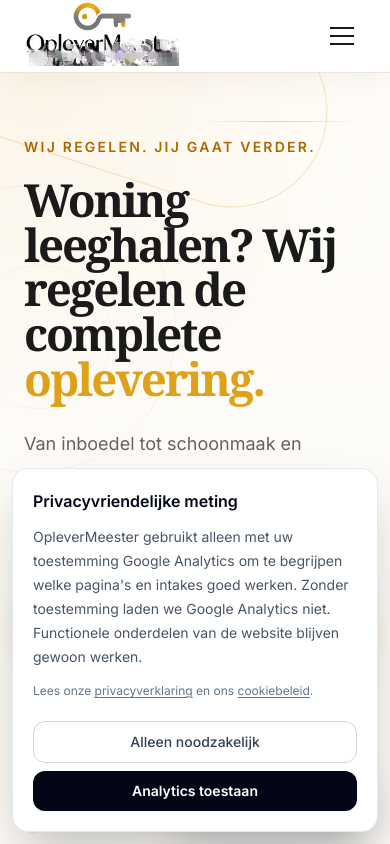
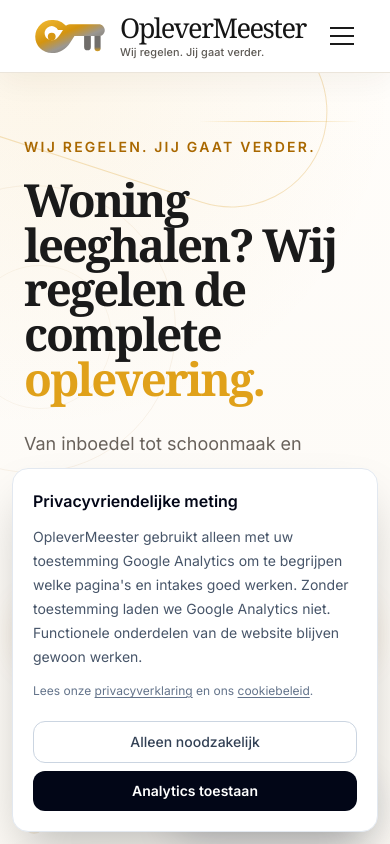
Before and after one commit to sandvlietbv/OpleverMeester, a Next.js app: page / in a window 390 px wide. Shown: the top 844 px of the page. Built offline with nearby package versions, Linux system fonts and the light colour scheme.

Commit message:
Fix logo with crisp responsive vector lockup

```diff
--- a/components/BrandLogo.tsx
+++ b/components/BrandLogo.tsx
@@ -1,4 +1,3 @@
-import Image from "next/image";
 import Link from "next/link";
 
 type Props = {
@@ -8,19 +7,57 @@ type Props = {
   className?: string;
 };
 
-export default function BrandLogo({ href = "/", compact = false, className = "" }: Props) {
+function KeyMark({ compact = false }: { compact?: boolean }) {
+  return (
+    <svg
+      viewBox="0 0 140 72"
+      aria-hidden="true"
+      className={compact ? "h-9 w-[70px] shrink-0" : "h-11 w-[86px] shrink-0 sm:h-12 sm:w-[94px]"}
+    >
+      <defs>
+        <linearGradient id="om-brand-gold" x1="0" y1="0" x2="0.9" y2="1">
+          <stop offset="0%" stopColor="#f2bc35" />
+          <stop offset="42%" stopColor="#d4940f" />
+          <stop offset="64%" stopColor="#9b9791" />
+          <stop offset="100%" stopColor="#676562" />
+        </linearGradient>
+        <linearGradient id="om-brand-tooth" x1="0" y1="0" x2="0" y2="1">
+          <stop offset="0%" stopColor="#716e6b" />
+          <stop offset="72%" stopColor="#716e6b" />
+          <stop offset="100%" stopColor="#dfa31e" />
+        </linearGradient>
+      </defs>
+      <path
+        d="M45 10a27 27 0 1 0 0 54c13.8 0 23.2-6.3 30.4-17.4l6.8-10.4H122c5.4 0 9.8-4.4 9.8-9.8s-4.4-9.8-9.8-9.8H74.9c-3.4 0-6.5 1.7-8.3 4.6l-7.7 11.9C54.8 39.6 50.8 43 45 43a11.6 11.6 0 1 1 10.3-16.9h17.2A27 27 0 0 0 45 10Z"
+        fill="url(#om-brand-gold)"
+      />
+      <circle cx="45" cy="37" r="6.4" fill="#d79712" />
+      <path d="M98 36h11v18a5.5 5.5 0 0 1-11 0V36Z" fill="#706d6a" />
+      <path d="M115 36h10v20a5 5 0 0 1-10 0V36Z" fill="url(#om-brand-tooth)" />
+    </svg>
+  );
+}
+
+export default function BrandLogo({ href = "/", compact = false, tagline = true, className = "" }: Props) {
   const logo = (
-    <span className={`inline-flex items-center ${className}`}>
-      <Image
-        src="/brand/oplevermeester-logo.webp"
-        alt="OpleverMeester — Wij regelen. Jij gaat verder."
-        width={520}
-        height={221}
-        priority
-        className={compact ? "h-auto w-[150px] sm:w-[170px]" : "h-auto w-[155px] sm:w-[180px]"}
-      />
+    <span className={`inline-flex items-center gap-2.5 sm:gap-3 ${className}`}>
+      <KeyMark compact={compact} />
+      <span className="min-w-0 leading-none">
+        <span className={`block whitespace-nowrap font-brand font-normal tracking-[-0.055em] text-[#151515] ${compact ? "text-[1.45rem] sm:text-[1.58rem]" : "text-[1.7rem] sm:text-[1.95rem]"}`}>
+          OpleverMeester
+        </span>
+        {tagline && !compact && (
+          <span className="mt-1.5 block whitespace-nowrap text-[0.68rem] font-medium tracking-[0.01em] text-[#5d5954] sm:text-[0.75rem]">
+            Wij regelen. Jij gaat verder.
+          </span>
+        )}
+      </span>
     </span>
   );
 
-  return href ? <Link href={href} aria-label="OpleverMeester — home">{logo}</Link> : logo;
+  return href ? (
+    <Link href={href} aria-label="OpleverMeester — home" className="inline-flex shrink-0">
+      {logo}
+    </Link>
+  ) : logo;
 }
```
